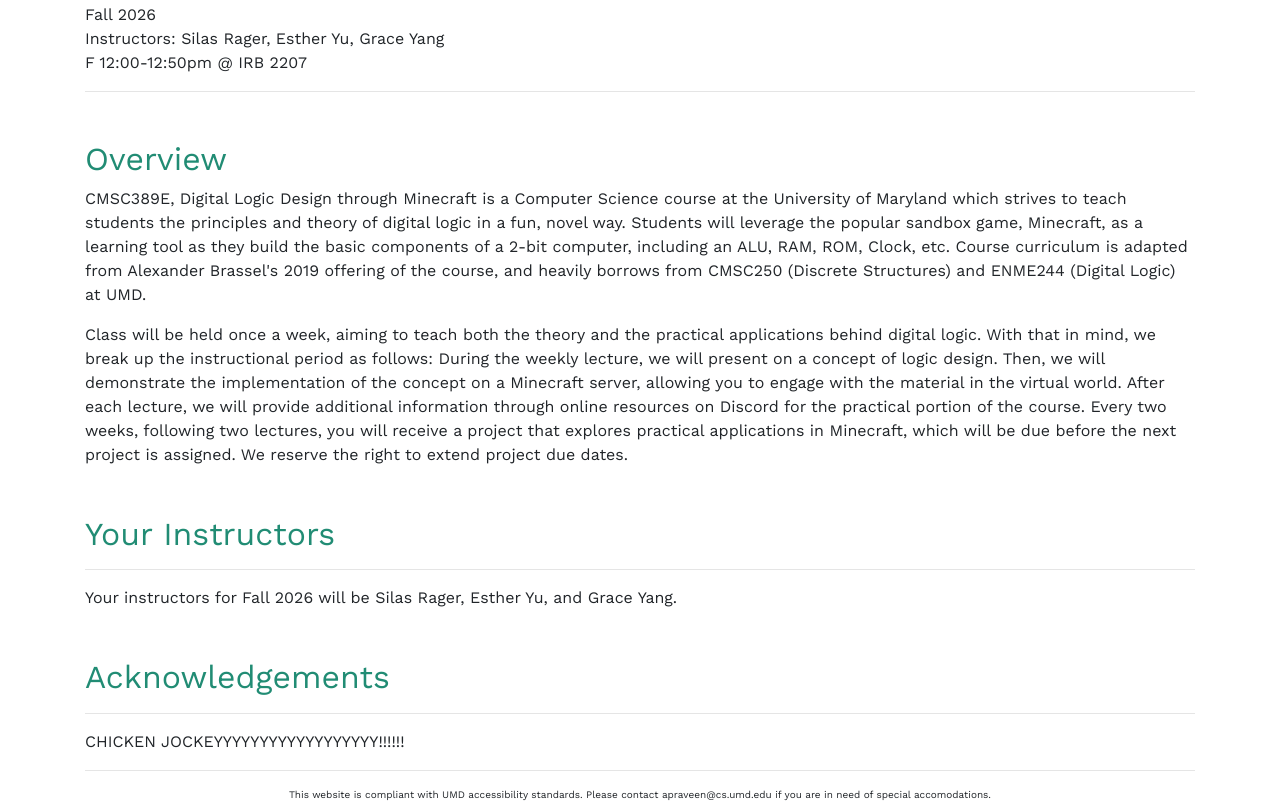
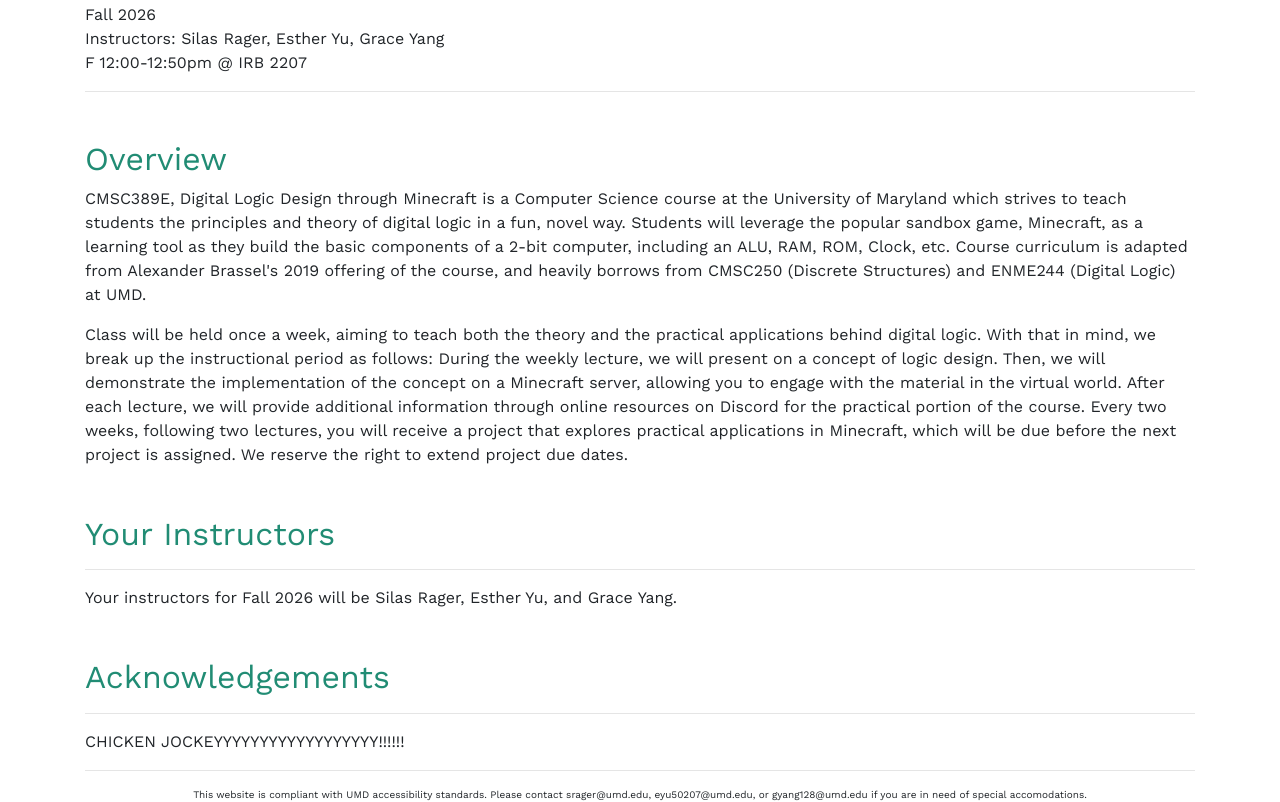
Before and after one commit to umd-cmsc389e/umd-cmsc389e.github.io, a website: page about.html in a window 1280 px wide. Shown: the part 658-1460 px from the top of the page. Drawn offline with nearby package versions, Linux system fonts and the light colour scheme.

Commit message:
updated about page footer

```diff
--- a/about.html
+++ b/about.html
@@ -109,9 +109,10 @@
 
 
                 <hr>
-                <footer>This website is compliant with UMD accessibility standards. Please contact apraveen@cs.umd.edu
-                    if you
-                    are in need of special accomodations.</footer>
+                <footer>
+                  This website is compliant with UMD accessibility standards.
+                  Please contact srager@umd.edu, eyu50207@umd.edu, or gyang128@umd.edu if you are in need of special accomodations.
+                </footer>
 
             </div>
 
```
